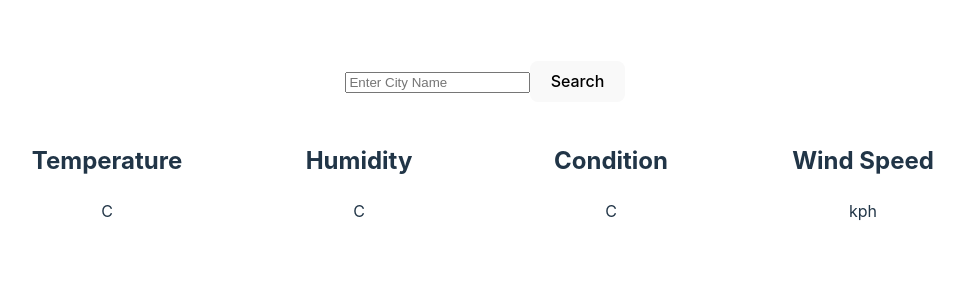
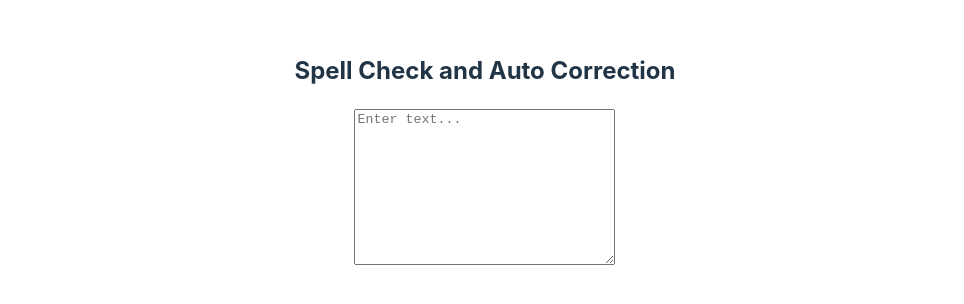
Before and after one commit to Kapil-Vasanth/mini-buildout, a React (Vite) app: page / in a window 1280 px wide. Shown: the part 248-552 px from the top of the page, without its empty margins (155-1119 px from the left). Built offline with nearby package versions, Linux system fonts and the light colour scheme.

Commit message:
Xspell Check Inital Commit

```diff
--- a/src/App.jsx
+++ b/src/App.jsx
@@ -1,4 +1,4 @@
-import Weather from './components/Weather'
+import XSpellCheck from './components/XSpellCheck';
 import './App.css'
 
 // App component containing the router
@@ -6,7 +6,7 @@ function App() {
 
   return (
     <>
-      <Weather />
+      <XSpellCheck />
     </>
   );
 }
--- /dev/null
+++ b/src/components/XSpellCheck.jsx
@@ -0,0 +1,40 @@
+import { useEffect, useState } from "react";
+const customDictionary = {teh:'the',wrok:'work',fot:'for',exampl:'example'};
+
+
+function XSpellCheck() {
+    const [search,setSearch] = useState('')
+    const [suggestion,setSuggestion] = useState('')
+    const handleChange = (e) => {
+        setSearch(e.target.value)
+
+    }
+
+    useEffect(() => {
+        const parseSearchArray = search.split(" ")
+        for(let i = 0; i < parseSearchArray.length; i++){
+            let item = parseSearchArray[i].toLowerCase()
+            if (Object.prototype.hasOwnProperty.call(customDictionary, item)) {
+                setSuggestion(customDictionary[item]);
+                break;
+            } else {
+                setSuggestion('')
+            }
+        }
+    },[search])
+
+
+
+
+  return (
+   <div>
+     <h2>Spell Check and Auto Correction</h2>
+        <textarea name="" id="" cols="30" rows="10" value={search} placeholder="Enter text..." onChange={handleChange}>
+
+        </textarea>
+        {suggestion && <p>Did you mean: <strong>{suggestion}</strong>?</p>}
+   </div>
+  )
+}
+
+export default XSpellCheck
```
